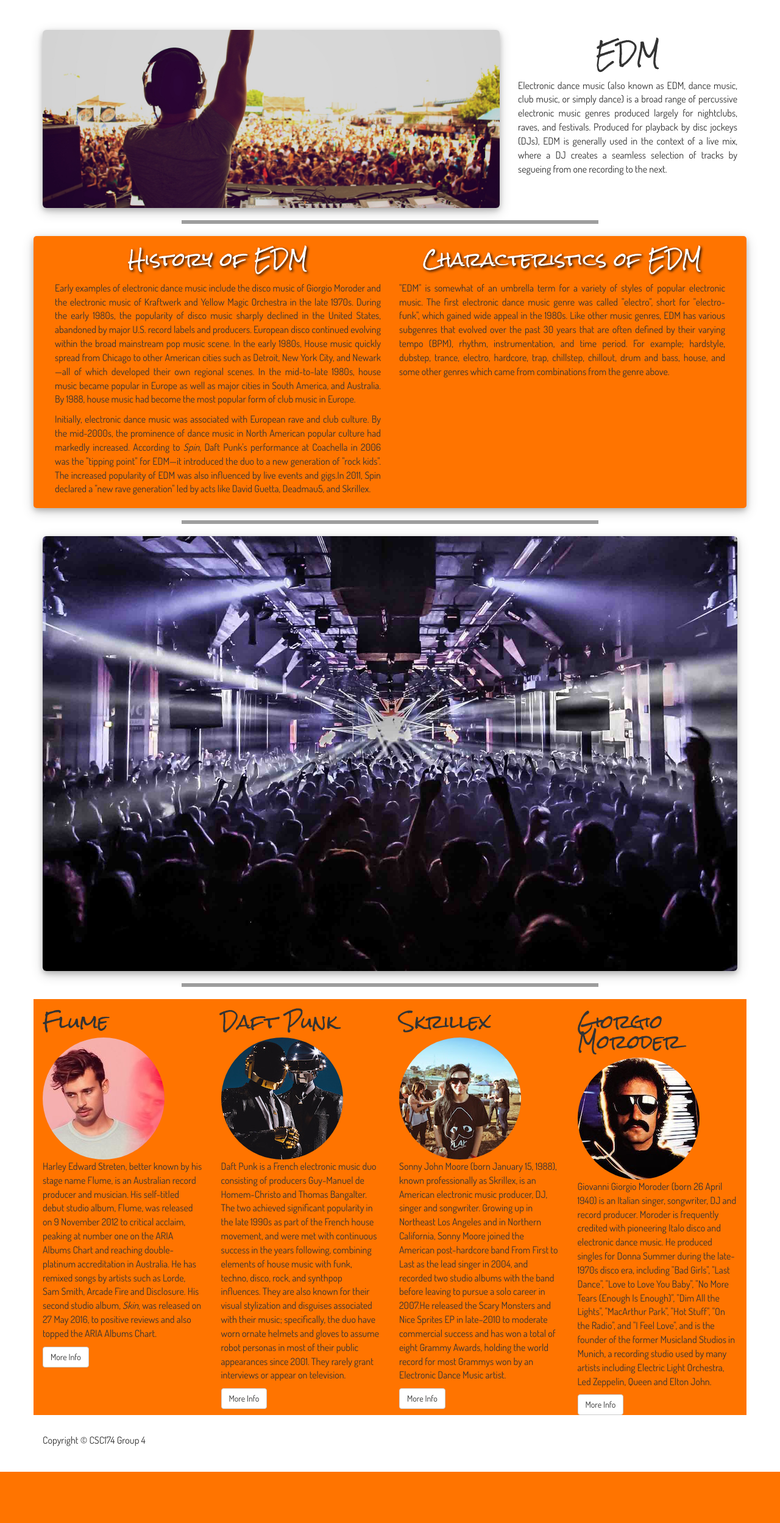
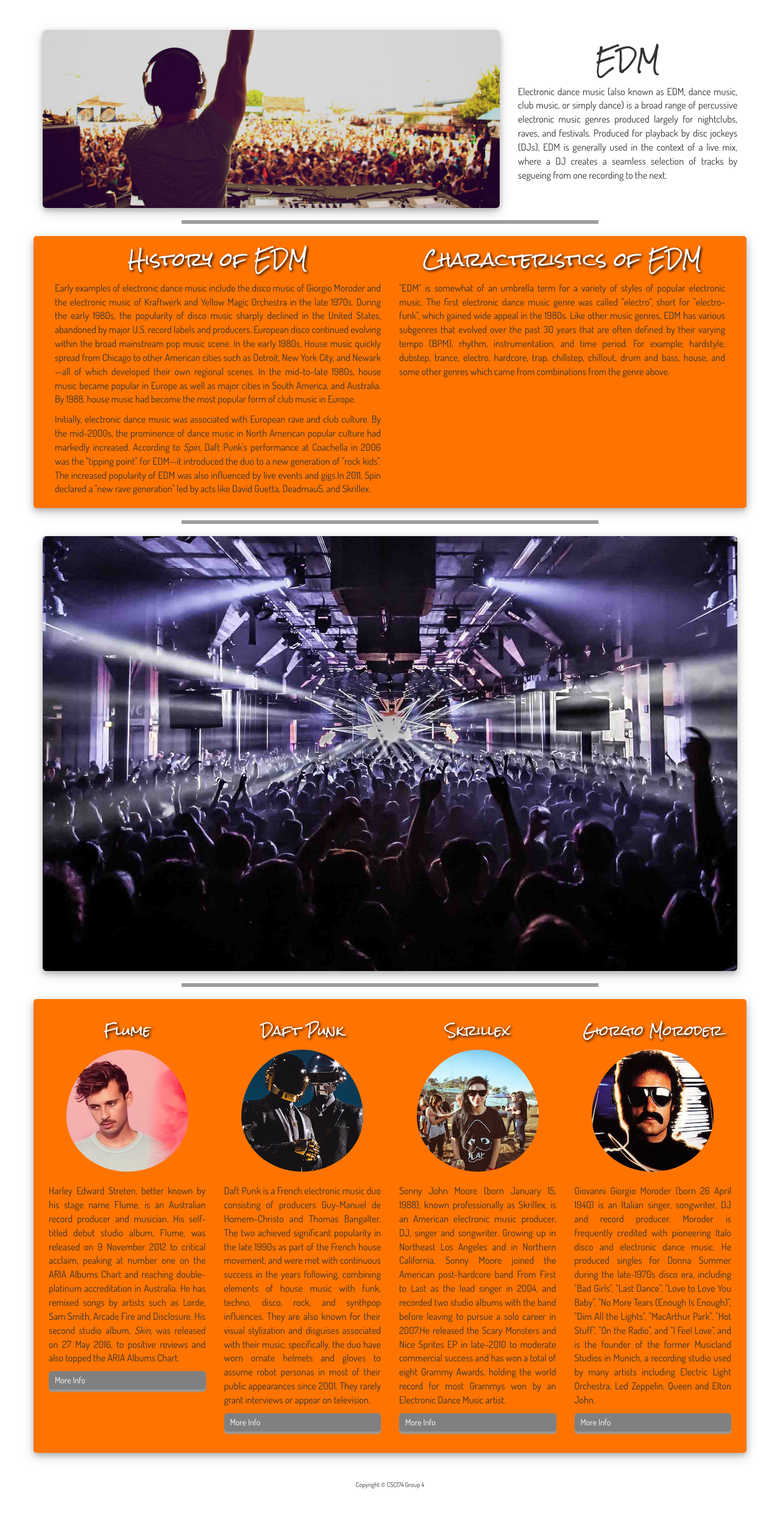
Before and after one commit to t0pgunn/Project1, a PHP site: page /EDM.php in a window 1280 px wide. Shown: the part 51-2548 px from the top of the page at 61% size. Before the commit the page ends 2464 px from the top, so only its background shows below. Run offline with PHP 8.4, Linux system fonts and the light colour scheme; grey boxes are pictures that could not be loaded.

Commit message:
CSS updatessssss

```diff
--- a/css/styles-genre.css
+++ b/css/styles-genre.css
@@ -45,15 +45,18 @@ hr {
 }
 
 /* boxes */
+/* title */
 
 .top-chunk h1 {
     text-align: center;
-    padding: 0 0 10px 0;
+    padding: 10px 0 10px 0;
 }
 
 .top-chunk p {
     text-align: justify;
 }
+
+/* description */
 
 .middle-chunk h2 {
     text-align: center;
@@ -70,14 +73,71 @@ hr {
     box-shadow: 0 4px 8px 0 rgba(0, 0, 0, 0.2), 0 6px 20px 0 rgba(0, 0, 0, 0.19)
 }
 
+/* artists */
+
+.col-md-3 {
+    margin-bottom: 15px;
+}
+
 .bottom-chunk {
     background-color: #FF7400;
+    padding: 10px 10px 20px 10px;
+    border-radius: 5px;
+    box-shadow: 0 4px 8px 0 rgba(0, 0, 0, 0.2), 0 6px 20px 0 rgba(0, 0, 0, 0.19)
 }
+
+.bottom-chunk h2 {
+    font-size: 16pt;
+    padding: 10px 0 10px 0;
+    color: #fff;
+    text-align: center;
+    text-shadow: 2px 2px 4px #000000;
+}
+
+.bottom-chunk p {
+    text-align: justify;
+}
+
+.bottom-chunk img {
+    margin: 0 auto;
+    padding-bottom: 20px;
+}
+
+.btn-default {
+  display: flex;
+  padding: 5px 10px;
+  font-size: 14px;
+  cursor: pointer;
+  text-decoration: none;
+  outline: none;
+  color: #fff;
+  background-color: gray;
+  border: none;
+  border-radius: 5px;
+  box-shadow: 0 4px 2px #999;
+}
+
+.button:hover {background-color: #3e8e41}
+
+.button:active {
+  background-color: #3e8e41;
+  box-shadow: 0 5px #666;
+  transform: translateY(4px);
+}
+
 
 /* bottom */
 
+.col-lg-12 {
+    text-align: center;
+}
+
+.col-lg-12 p {
+    font-size: 8pt;
+}
+
 footer {
-    padding: 30px 0;
+    margin: 45px 0;
 }
 
 @media(min-width:768px) {
--- a/css/styles-index.css
+++ b/css/styles-index.css
@@ -77,6 +77,7 @@ hr {
 .col-sm-4 p {
     color: black;
     text-align: justify;
+    padding: 0 10px 0 10px;
 }
 
 .col-sm-4 h2 {
```
